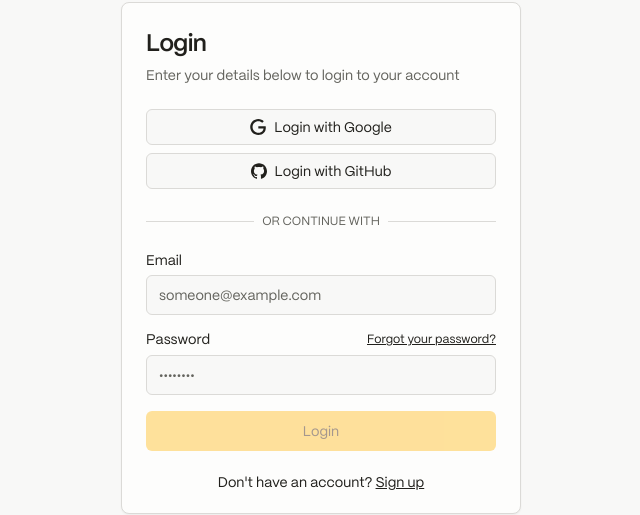
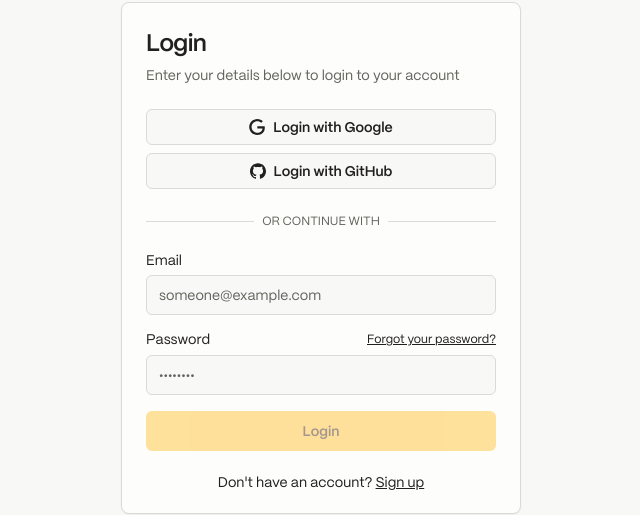
Before and after one commit to chadlydev/devlinks, a Next.js app: page /login in a window 1280 px wide. Shown: the part 175-690 px from the top of the page, without its empty margins (319-959 px from the left). Built offline with nearby package versions, Linux system fonts and the light colour scheme.

Commit message:
Increase button font weight to semi-bold

```diff
--- a/components/ui/button.tsx
+++ b/components/ui/button.tsx
@@ -5,7 +5,7 @@ import { cva, type VariantProps } from 'class-variance-authority';
 import { cn } from '@/lib/utils';
 
 const buttonVariants = cva(
-	'inline-flex items-center justify-center whitespace-nowrap rounded-md text-sm font-medium ring-offset-background transition-colors focus-visible:outline-none focus-visible:ring-2 focus-visible:ring-ring focus-visible:ring-offset-2 disabled:pointer-events-none disabled:opacity-50',
+	'inline-flex items-center justify-center whitespace-nowrap rounded-md text-sm font-semibold ring-offset-background transition-colors focus-visible:outline-none focus-visible:ring-2 focus-visible:ring-ring focus-visible:ring-offset-2 disabled:pointer-events-none disabled:opacity-50',
 	{
 		variants: {
 			variant: {
```
